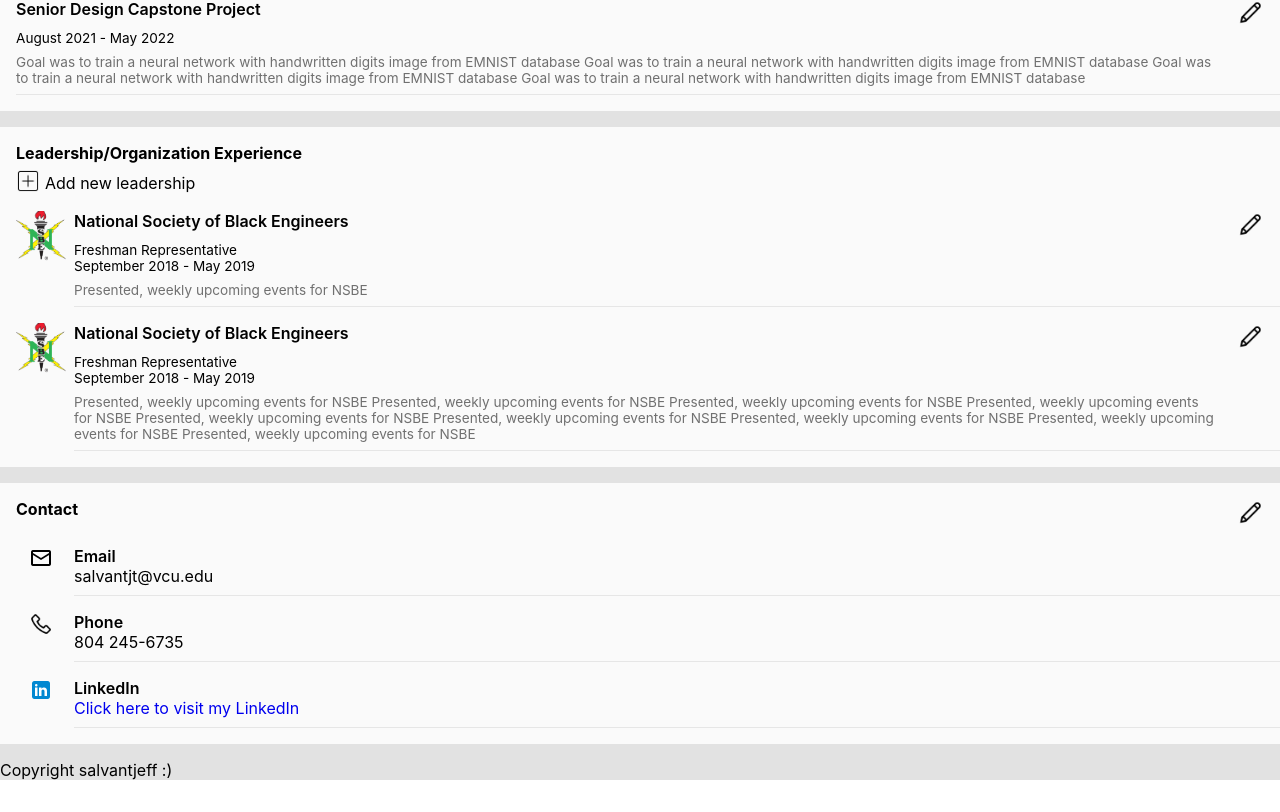
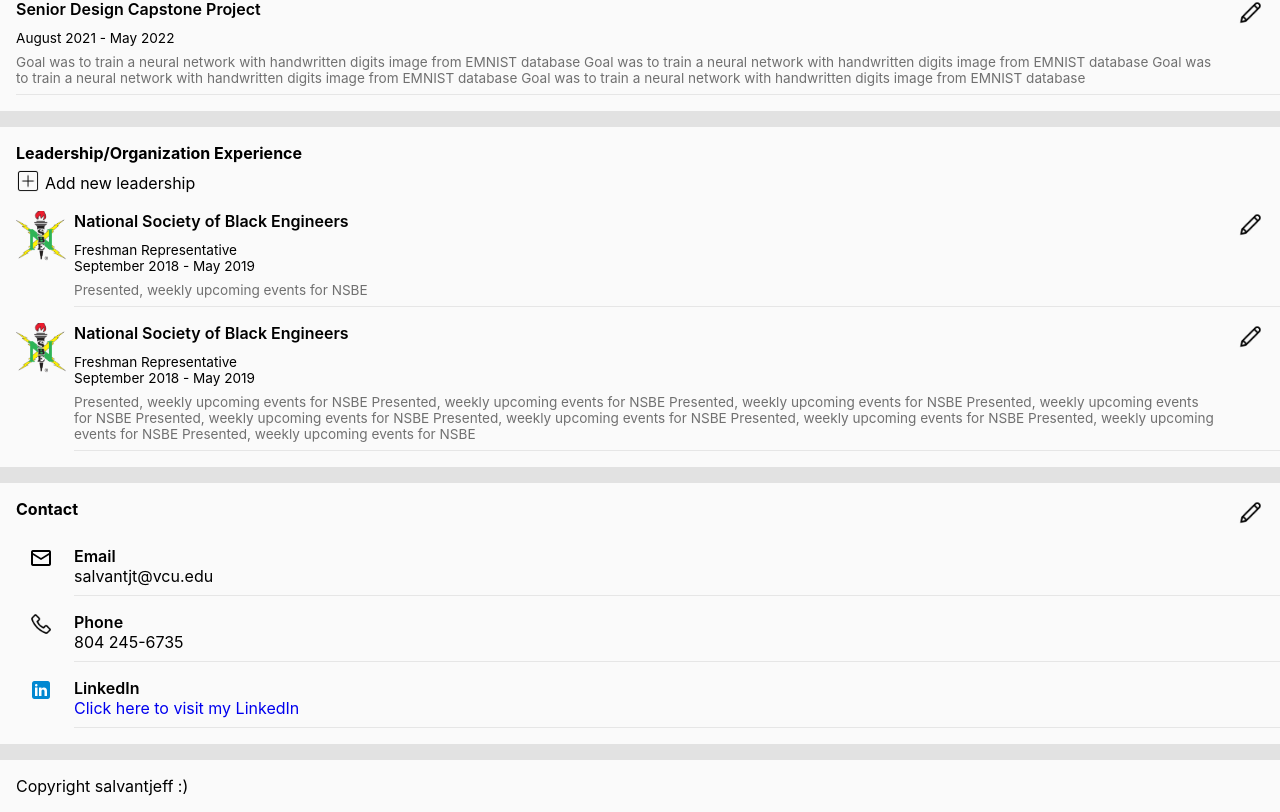
Before and after one commit to salvantjeff/cv-application, a React (Create React App) app in the folder cv-project/: page / in a window 1280 px wide. Shown: the part 1220-2032 px from the top of the page. Before the commit the page ends 2000 px from the top, so only its background shows below. Built offline with nearby package versions, Linux system fonts and the light colour scheme.

Commit message:
Style Footer.js layout

```diff
--- a/cv-project/src/components/Footer/Footer.css
+++ b/cv-project/src/components/Footer/Footer.css
@@ -0,0 +1,4 @@
+.footer {
+    background-color: rgb(250, 250, 250);
+    padding: 1rem;
+}
```
